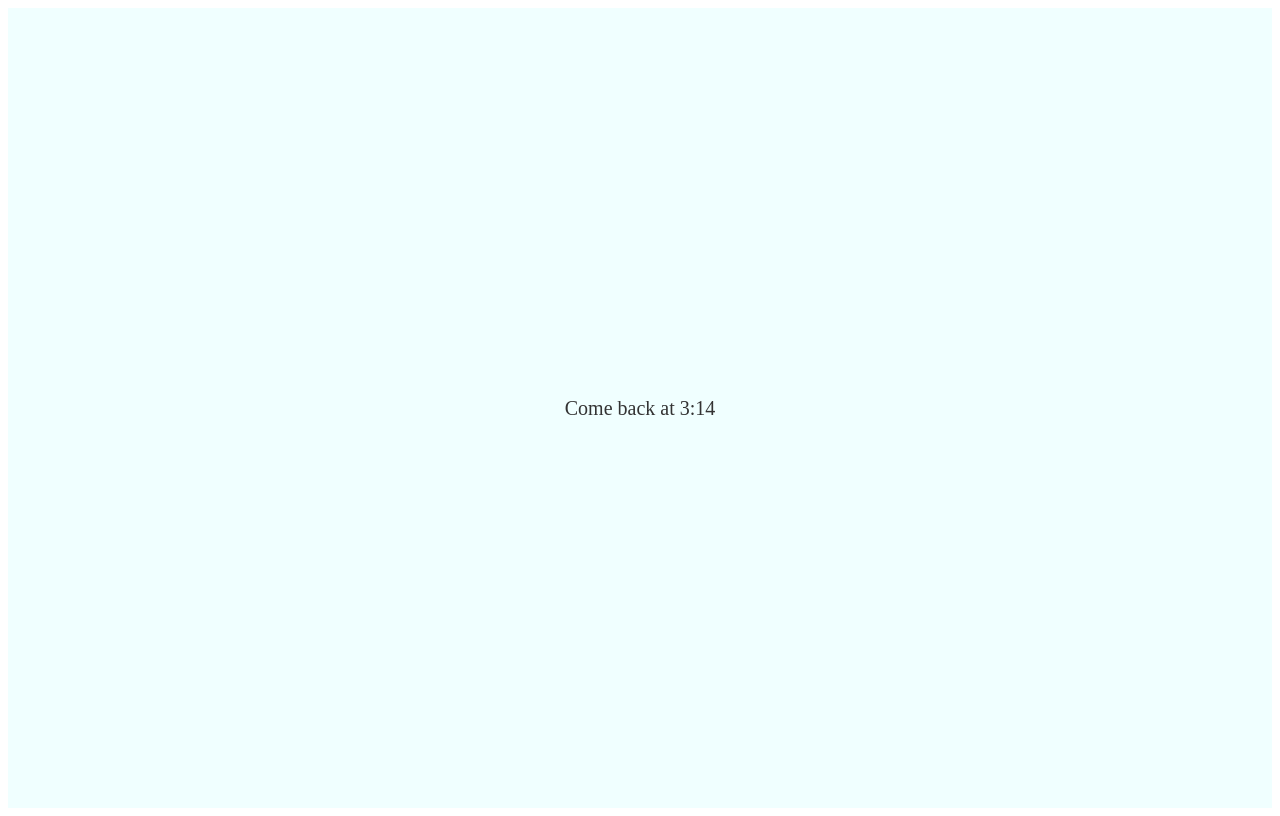
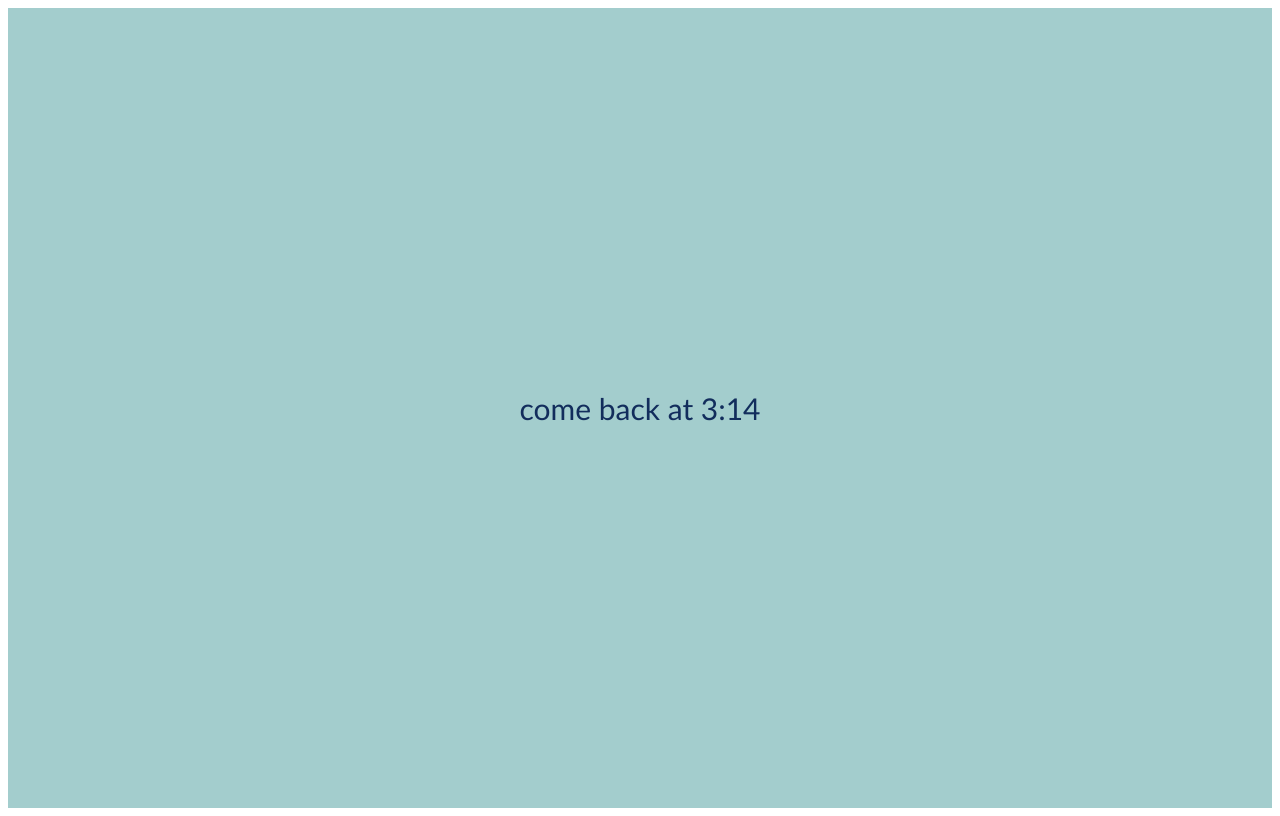
Before and after one commit to sroodsari/Pi-Time, a plain HTML site: page pi-day.html in a window 1280 px wide. Drawn offline with Linux system fonts and the light colour scheme.

Commit message:
style change

```diff
--- a/script.js
+++ b/script.js
@@ -12,7 +12,7 @@ document.addEventListener('DOMContentLoaded', function() {
         if ((hour === 15 && minutes === 14)||(hour === 3 && minutes === 14)) {
             // Display an image at 3:14
             contentDiv.innerHTML = '<img src="./assets/Pie.png" alt="Special Image">';
-            contentDiv.innerHTML += '<div class="overlay">Happy Pi Day</div>';
+            contentDiv.innerHTML += '<div class="overlay">Happy π Day!</div>';
 
         } else {
             // Display text at all other times
@@ -25,7 +25,7 @@ document.addEventListener('DOMContentLoaded', function() {
             contentDiv.innerHTML = '<img src="./assets/Pie.png" alt="Special Image">';
         } else {
             // Display text at all other times
-            contentDiv.innerHTML = '<p>Come back at 3:14</p>';
+            contentDiv.innerHTML = '<p>come back at 3:14</p>';
         }
 
     }
--- a/style.css
+++ b/style.css
@@ -5,7 +5,7 @@
     align-items: center; /* Center vertically */
     height: 100vh; /* Use the full height of the viewport */
     text-align: center; /* Ensure text is centered if it spans multiple lines */
-    background-color: azure;
+    background-color: rgb(163, 205, 205);
 }
 
 #content img {
@@ -15,8 +15,9 @@
 }
 
 #content p {
-    font-size: 20px; /* Set the size of the text */
-    color: #333; /* Set the text color */
+    font-size: 30px; /* Set the size of the text */
+    color: #122d5c; /* Set the text color */
+    font-family: 'Gill Sans', 'Gill Sans MT', Calibri, 'Trebuchet MS', sans-serif;
 }
 
 
```
